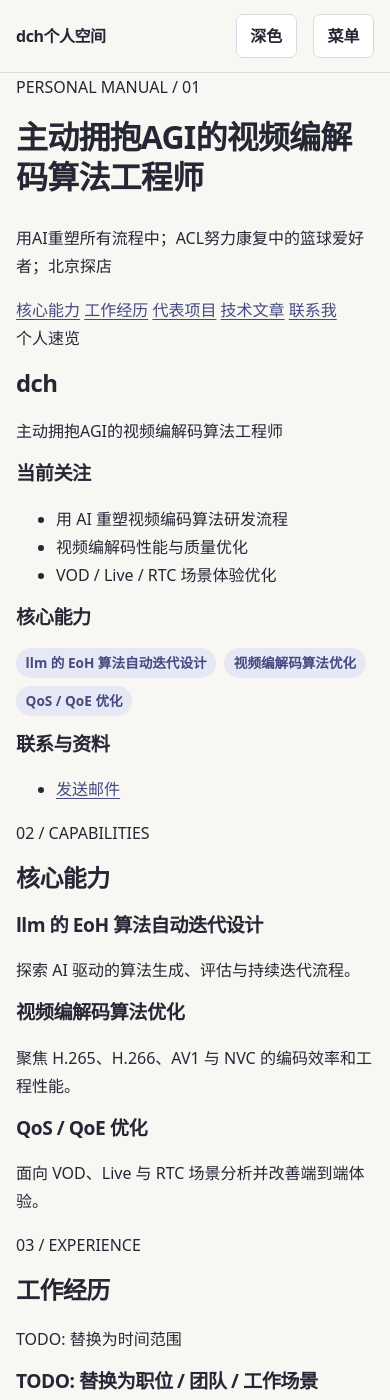
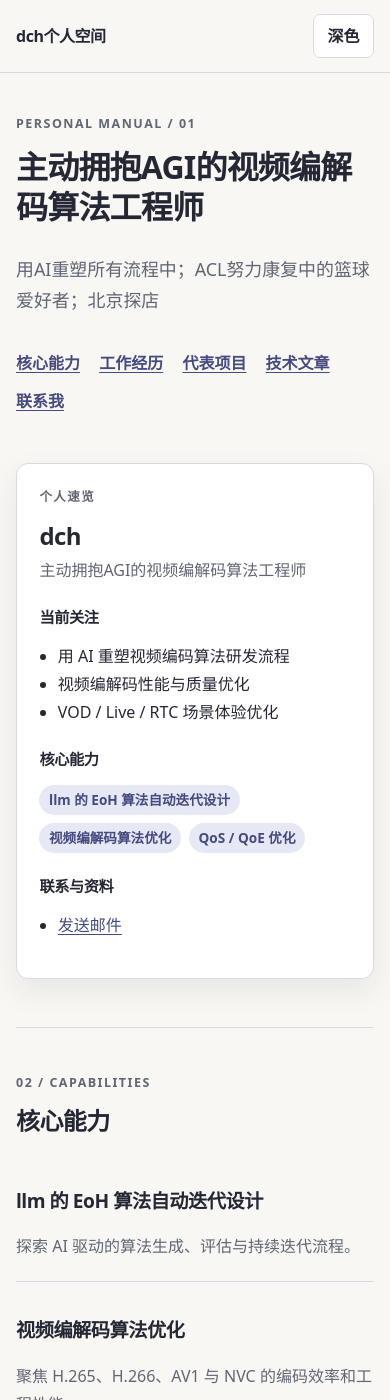
Before and after one commit to bitchenhui/bitchenhui.github.io, a Jekyll site: the page built from index.html, in a window 390 px wide and 1400 px high. Built offline with Jekyll 4.4.1, drawn with Linux system fonts in a browser that asks for light colours; some of the changed text lies outside the part shown.

Commit message:
feat: add sticky resume layout
Co-Authored-By: Claude <noreply@anthropic.com>

```diff
--- a/_includes/footer.html
+++ b/_includes/footer.html
@@ -1,14 +1,15 @@
+{% assign email = site.author.email | default: "" | strip %}
+{% assign github = site.author.github | default: "" | strip %}
+{% assign linkedin = site.author.linkedin | default: "" | strip %}
+{% assign resume_url = site.author.resume_url | default: "" | strip %}
 <div class="shell site-footer__inner">
-  <p>© {{ 'now' | date: '%Y' }} {{ site.author.name }}。保留所有权利。</p>
-  <div class="site-footer__links" aria-label="社交链接">
-    {% if site.author.email != empty %}
-      <a href="mailto:{{ site.author.email }}">邮箱</a>
-    {% endif %}
-    {% if site.author.github != empty %}
-      <a href="{{ site.author.github }}" target="_blank" rel="me noopener">GitHub</a>
-    {% endif %}
-    {% if site.author.linkedin != empty %}
-      <a href="{{ site.author.linkedin }}" target="_blank" rel="me noopener">LinkedIn</a>
-    {% endif %}
-  </div>
+  <p>© {{ 'now' | date: '%Y' }} {{ site.author.name | escape }}</p>
+  {% if email != "" or github != "" or linkedin != "" or resume_url != "" %}
+    <div class="site-footer__links" aria-label="联系与资料">
+      {% if email != "" %}<a href="mailto:{{ email | escape }}">邮箱</a>{% endif %}
+      {% if github != "" %}<a href="{{ github | escape }}" target="_blank" rel="noopener noreferrer">GitHub</a>{% endif %}
+      {% if linkedin != "" %}<a href="{{ linkedin | escape }}" target="_blank" rel="noopener noreferrer">LinkedIn</a>{% endif %}
+      {% if resume_url != "" %}<a href="{{ resume_url | escape }}" target="_blank" rel="noopener noreferrer">简历</a>{% endif %}
+    </div>
+  {% endif %}
 </div>
--- a/_includes/header.html
+++ b/_includes/header.html
@@ -1,12 +1,4 @@
 <div class="shell site-header__inner">
   <a class="site-brand" href="{{ '/' | relative_url }}">{{ site.title }}</a>
-  <div class="site-header__controls">
-    <button id="theme-toggle" class="icon-button" type="button" aria-pressed="false" aria-label="切换深色模式">深色</button>
-    <button id="mobile-menu-button" class="icon-button mobile-menu-button" type="button" aria-expanded="false" aria-controls="primary-navigation">菜单</button>
-  </div>
-  <nav id="primary-navigation" class="primary-navigation" aria-label="主导航">
-    {% for item in site.navigation %}
-      <a href="{{ item.url | relative_url }}"{% if page.url == item.url %} aria-current="page"{% endif %}>{{ item.title }}</a>
-    {% endfor %}
-  </nav>
+  <button id="theme-toggle" class="icon-button" type="button" aria-pressed="false" aria-label="切换深色模式">深色</button>
 </div>
--- a/assets/css/main.scss
+++ b/assets/css/main.scss
@@ -66,6 +66,8 @@ button { font: inherit; }
   outline-offset: 3px;
 }
 
+[id] { scroll-margin-top: 6rem; }
+
 .shell {
   width: min(calc(100% - 3rem), var(--shell));
   margin-inline: auto;
@@ -96,7 +98,7 @@ button { font: inherit; }
 
 .site-header__inner {
   display: grid;
-  grid-template-columns: 1fr auto auto;
+  grid-template-columns: 1fr auto;
   align-items: center;
   min-height: 4.5rem;
   gap: 1rem;
@@ -108,8 +110,6 @@ button { font: inherit; }
   letter-spacing: -0.03em;
   text-decoration: none;
 }
-
-.site-header__controls { display: contents; }
 
 .icon-button,
 .button {
@@ -129,19 +129,6 @@ button { font: inherit; }
 
 .icon-button:hover,
 .button:hover { border-color: var(--accent); color: var(--accent-strong); }
-
-.primary-navigation { display: flex; gap: 0.2rem; }
-.primary-navigation a {
-  padding: 0.45rem 0.7rem;
-  border-radius: 0.4rem;
-  color: var(--muted);
-  font-size: 0.94rem;
-  font-weight: 650;
-  text-decoration: none;
-}
-.primary-navigation a:hover,
-.primary-navigation a[aria-current="page"] { background: var(--accent-soft); color: var(--accent-strong); }
-.mobile-menu-button { display: none; }
 
 main { min-height: calc(100vh - 10rem); }
 .section { padding-block: clamp(3rem, 7vw, 6rem); }
@@ -172,37 +159,49 @@ main { min-height: calc(100vh - 10rem); }
 .prose img { max-width: 100%; height: auto; }
 .empty-state { padding: 2rem; border: 1px dashed var(--line); border-radius: var(--radius); color: var(--muted); text-align: center; }
 
+.manual-layout {
+  display: grid;
+  grid-template-columns: minmax(0, 1fr) minmax(16rem, 20rem);
+  align-items: start;
+  column-gap: clamp(2rem, 5vw, 5rem);
+  padding-block: clamp(2.5rem, 6vw, 5rem);
+}
+.manual-layout > :not(.manual-sidebar) { min-width: 0; grid-column: 1; }
+.manual-hero { padding-bottom: clamp(3rem, 7vw, 6rem); }
+.manual-hero__lead { max-width: var(--reading); color: var(--muted); font-size: 1.12rem; }
+.eyebrow, .section-index, .card-meta { color: var(--muted); font-size: 0.78rem; font-weight: 750; letter-spacing: 0.12em; text-transform: uppercase; }
+.anchor-nav { display: flex; flex-wrap: wrap; gap: 0.65rem 1.2rem; margin-top: 2rem; }
+.anchor-nav a { font-weight: 700; }
+.manual-section { padding-block: clamp(2.75rem, 6vw, 5rem); border-top: 1px solid var(--line); }
+.manual-section > h2 { margin-bottom: 2rem; }
+.manual-sidebar { position: sticky; top: 6rem; grid-column: 2; grid-row: 1 / span 7; }
+.profile-card { padding: 1.4rem; border: 1px solid var(--line); border-radius: var(--radius); background: var(--surface); box-shadow: var(--shadow); }
+.profile-card h2 { margin-bottom: 0.35rem; }
+.profile-card h3 { margin-top: 1.5rem; font-size: 0.95rem; }
+.profile-card__role { color: var(--muted); }
+.profile-card__list, .profile-card__links { padding-left: 1.15rem; }
+.capability-list, .experience-list { display: grid; gap: 1rem; }
+.capability-item { padding: 1.3rem 0; border-bottom: 1px solid var(--line); }
+.capability-item p { max-width: var(--reading); margin-bottom: 0; color: var(--muted); }
+.experience-item { display: grid; grid-template-columns: minmax(8rem, 0.3fr) minmax(0, 1fr); gap: 1.5rem; padding: 1.5rem 0; border-top: 1px solid var(--line); }
+.experience-item__period { color: var(--muted); font-size: 0.9rem; }
+.card-action { margin-top: 1.25rem; font-weight: 700; }
+.contact-section p { max-width: var(--reading); }
+
 .site-footer { border-top: 1px solid var(--line); color: var(--muted); font-size: 0.92rem; }
 .site-footer__inner { display: flex; align-items: center; justify-content: space-between; gap: 1rem; padding-block: 1.5rem; }
 .site-footer__inner p { margin: 0; }
 .site-footer__links { display: flex; flex-wrap: wrap; gap: 0.9rem; }
 
-@media (max-width: 760px) {
+@media (max-width: 54rem) {
+  .manual-layout { grid-template-columns: minmax(0, 1fr); }
+  .manual-layout > :not(.manual-sidebar), .manual-sidebar { grid-column: 1; }
+  .manual-sidebar { position: static; grid-row: 2; margin-bottom: 3rem; }
+  .experience-item { grid-template-columns: 1fr; gap: 0.25rem; }
+}
+
+@media (max-width: 40rem) {
   .shell { width: min(calc(100% - 2rem), var(--shell)); }
-
-  .site-header__inner { grid-template-columns: 1fr auto auto; position: relative; }
-  .mobile-menu-button { display: inline-flex; }
-  .primary-navigation {
-    display: flex;
-    flex-direction: column;
-    gap: 0.2rem;
-  }
-  html.js .primary-navigation {
-    display: none;
-    position: absolute;
-    top: calc(100% - 0.25rem);
-    right: 0;
-    left: 0;
-    flex-direction: column;
-    padding: 0.65rem;
-    border: 1px solid var(--line);
-    border-radius: var(--radius);
-    background: var(--surface);
-    box-shadow: var(--shadow);
-  }
-  html.js .primary-navigation.is-open { display: flex; }
-  .primary-navigation a { padding: 0.7rem 0.8rem; }
-
   .card-grid { grid-template-columns: 1fr; }
   .site-footer__inner { align-items: flex-start; flex-direction: column; }
 }
--- a/assets/js/site.js
+++ b/assets/js/site.js
@@ -2,23 +2,26 @@
   "use strict";
 
   var root = document.documentElement;
-  root.classList.add("js");
   var themeToggle = document.getElementById("theme-toggle");
-  var menuButton = document.getElementById("mobile-menu-button");
-  var navigation = document.getElementById("primary-navigation");
 
   function updateThemeControl(theme) {
     if (!themeToggle) return;
-
     var isDark = theme === "dark";
     themeToggle.textContent = isDark ? "浅色" : "深色";
     themeToggle.setAttribute("aria-pressed", String(isDark));
     themeToggle.setAttribute("aria-label", isDark ? "切换为浅色模式" : "切换为深色模式");
   }
 
-  var storedTheme = window.localStorage.getItem("site-theme");
+  function readStoredTheme() {
+    try { return window.localStorage.getItem("site-theme"); } catch (error) { return null; }
+  }
+
+  function storeTheme(theme) {
+    try { window.localStorage.setItem("site-theme", theme); } catch (error) { /* Theme still works for this page view. */ }
+  }
+
+  var storedTheme = readStoredTheme();
   var initialTheme = storedTheme || (window.matchMedia("(prefers-color-scheme: dark)").matches ? "dark" : "light");
-
   root.dataset.theme = initialTheme;
   updateThemeControl(initialTheme);
 
@@ -26,16 +29,8 @@
     themeToggle.addEventListener("click", function () {
       var nextTheme = root.dataset.theme === "dark" ? "light" : "dark";
       root.dataset.theme = nextTheme;
-      window.localStorage.setItem("site-theme", nextTheme);
+      storeTheme(nextTheme);
       updateThemeControl(nextTheme);
     });
   }
-
-  if (menuButton && navigation) {
-    menuButton.addEventListener("click", function () {
-      var isOpen = menuButton.getAttribute("aria-expanded") === "true";
-      menuButton.setAttribute("aria-expanded", String(!isOpen));
-      navigation.classList.toggle("is-open", !isOpen);
-    });
-  }
 }());
```
Also changed, not shown: scripts/verify_site.rb (+25 -1 lines), sdd/task-4-report.md (+16 -25 lines).
